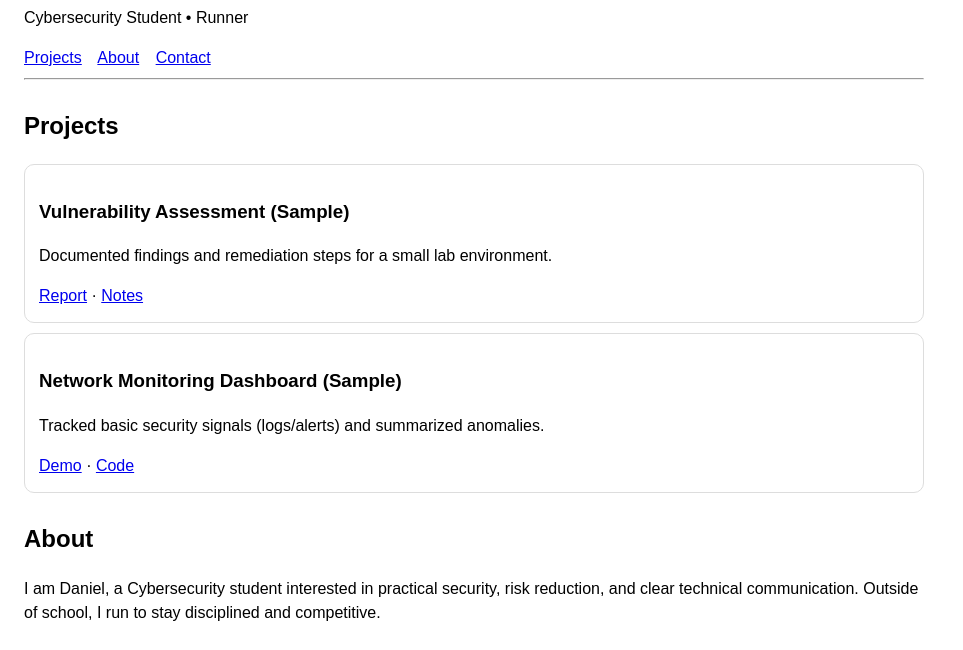
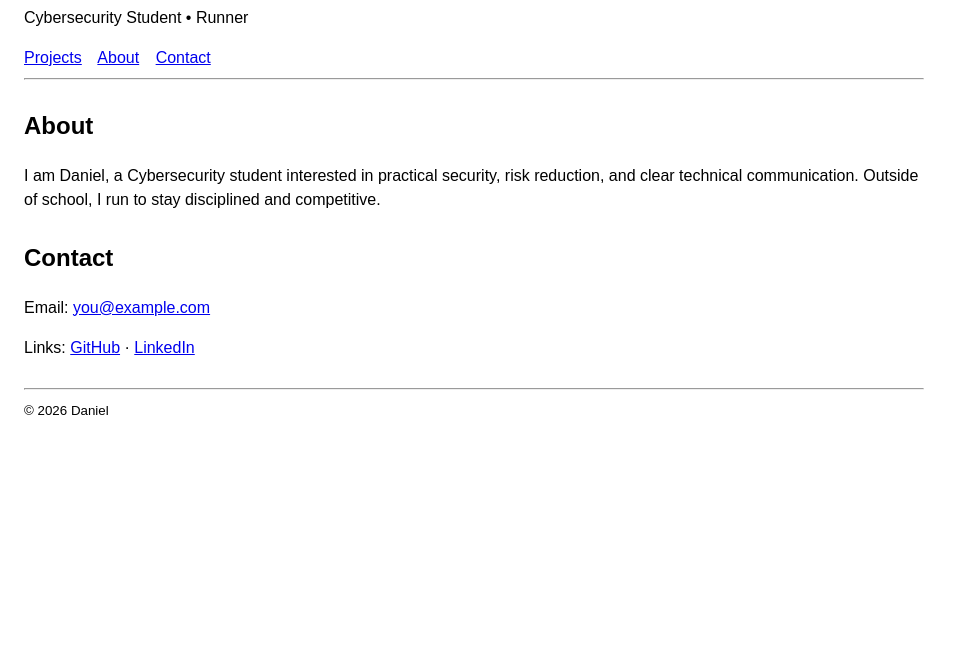
Before and after one commit to djm054-blip/Runner101, a plain HTML site: page index.html in a window 1280 px wide. Shown: the part 109-759 px from the top of the page, without its empty margins (0-963 px from the left). Drawn offline with Linux system fonts and the light colour scheme.

Commit message:
Update index.html

```diff
--- a/index.html
+++ b/index.html
@@ -23,21 +23,6 @@
     <hr />
   </header>
 
-  <section id="projects">
-    <h2>Projects</h2>
-
-    <div class="card">
-      <h3>Vulnerability Assessment (Sample)</h3>
-      <p>Documented findings and remediation steps for a small lab environment.</p>
-      <a href="#">Report</a> · <a href="#">Notes</a>
-    </div>
-
-    <div class="card">
-      <h3>Network Monitoring Dashboard (Sample)</h3>
-      <p>Tracked basic security signals (logs/alerts) and summarized anomalies.</p>
-      <a href="#">Demo</a> · <a href="#">Code</a>
-    </div>
-  </section>
 
   <section id="about">
     <h2>About</h2>
```
